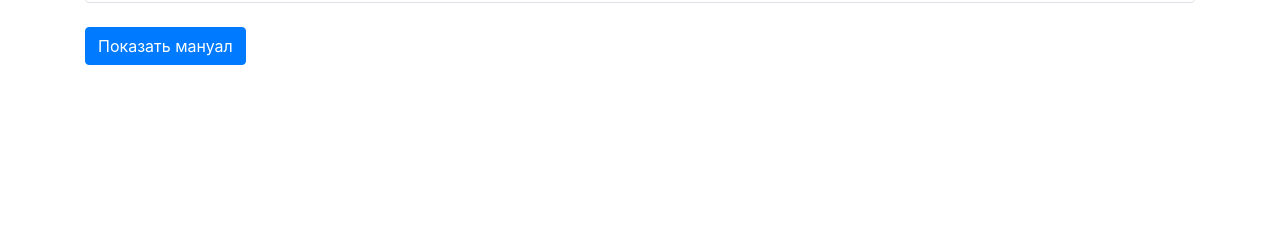
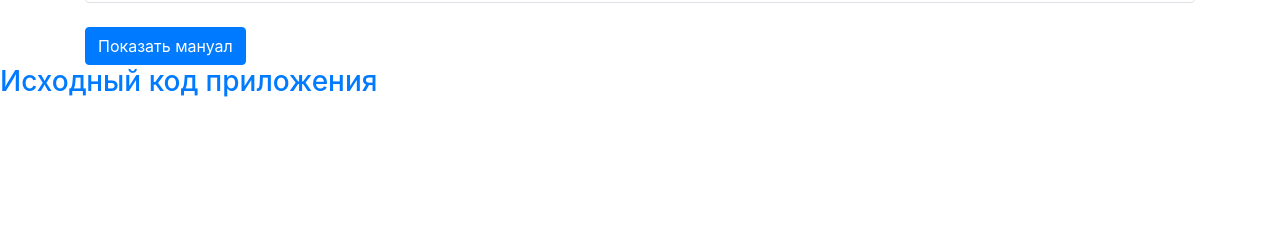
Before and after one commit to denx24x/TestSolver, a Flask app: page / in a window 1280 px wide. Shown: the part 541-781 px from the top of the page. Run offline with Flask 2, Linux system fonts and the light colour scheme; some libraries are stand-ins or nearby versions.

Commit message:
Update base.html

```diff
--- a/templates/base.html
+++ b/templates/base.html
@@ -59,7 +59,7 @@
     </div>
     </div>
 </main>
-
+    <a href="https://github.com/denx24x/TestSolver"><h3>Исходный код приложения</h3></a>
 <script type="text/javascript"
 src="{{ url_for('static', filename='/js/checker.js') }}"></script>
 </body>
```
